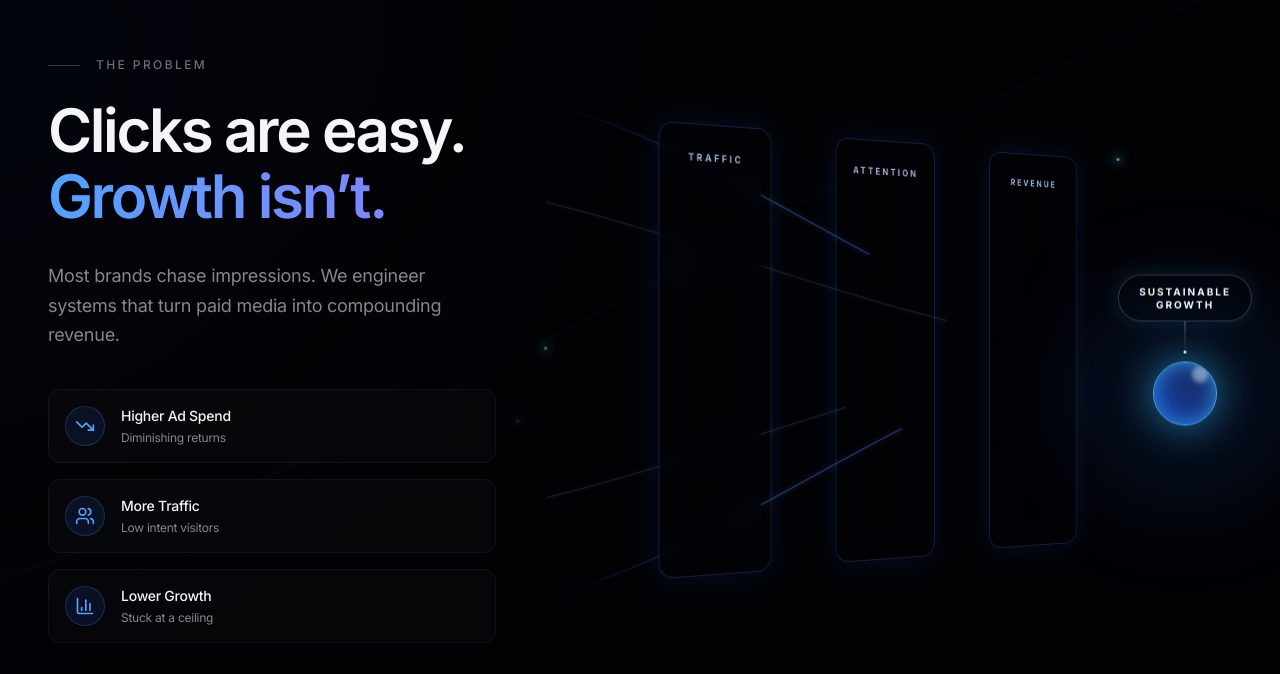
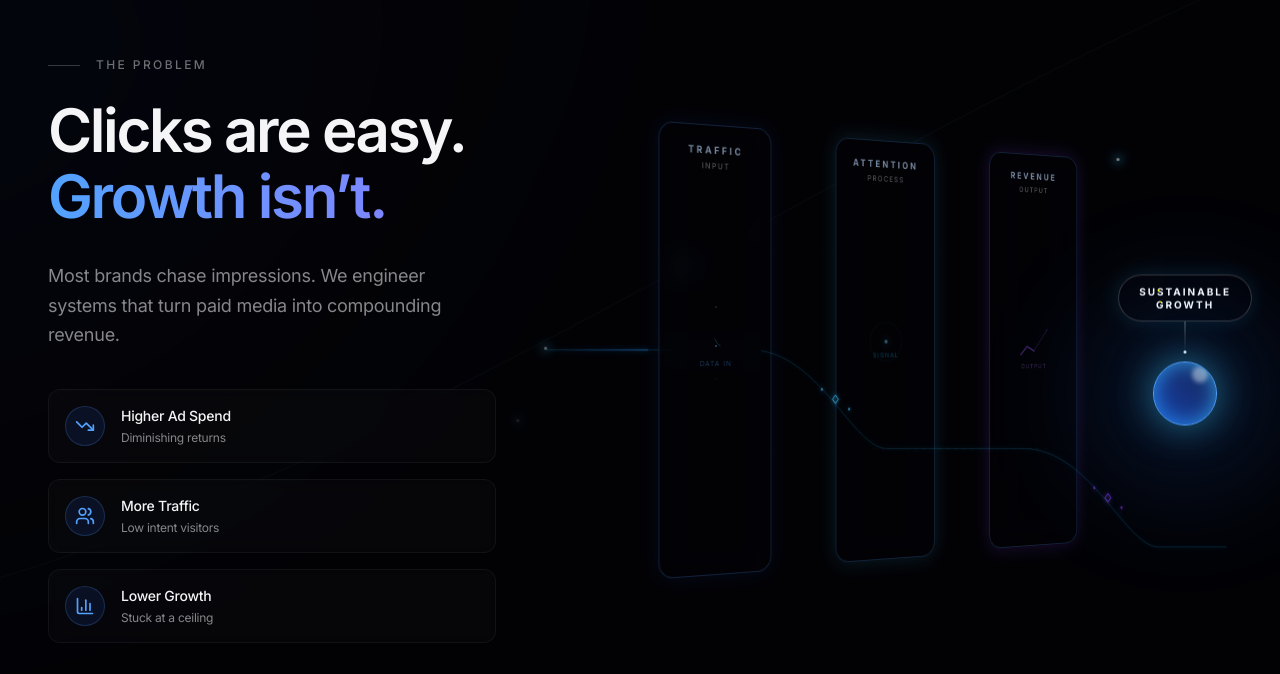
Before and after one commit to manishworkss/Digilabs, a Next.js app: page / in a window 1280 px wide. Shown: the part 946-1620 px from the top of the page. Built offline with nearby package versions, Linux system fonts and the light colour scheme; no server answers.

Commit message:
feat: add interactive SVG connectors and hover states to the Statement section analytics visualization

```diff
--- a/src/components/layout/FloatingCTA.tsx
+++ b/src/components/layout/FloatingCTA.tsx
@@ -39,7 +39,7 @@ export function FloatingCTA() {
           exit={prefersReduced ? { opacity: 0 } : { opacity: 0, y: 20, scale: 0.95 }}
           transition={{ duration: 0.3, ease: [0.25, 0.1, 0.25, 1] }}
         >
-          <Button href="#contact" size="default">
+          <Button href="#contact" size="default" className="rounded-full !bg-none !bg-[#7bc4e9] text-white hover:!brightness-110 shadow-lg">
             Book a Call
           </Button>
         </motion.div>
--- a/src/components/sections/Statement.tsx
+++ b/src/components/sections/Statement.tsx
@@ -17,6 +17,7 @@ export function Statement() {
   const prefersReduced = useReducedMotion();
   const [isMobile, setIsMobile] = useState(true);
   const [mousePosition, setMousePosition] = useState({ x: 0, y: 0 });
+  const [activeHover, setActiveHover] = useState<number | null>(null);
 
   useEffect(() => {
     const handleResize = () => setIsMobile(window.innerWidth < 1024);
@@ -114,6 +115,49 @@ export function Statement() {
 
       <div className="max-w-[1440px] w-full mx-auto px-6 lg:px-12 relative z-10 flex flex-col lg:flex-row gap-16 lg:gap-8">
 
+        {/* SVG Connector Lines (Card -> Stage) */}
+        {!isMobile && (
+          <div className="absolute inset-0 pointer-events-none z-0 hidden lg:block">
+            <svg className="w-full h-full" viewBox="0 0 1000 800" preserveAspectRatio="none">
+              <defs>
+                <linearGradient id="lineGrad0" x1="0%" y1="0%" x2="100%" y2="0%">
+                  <stop offset="0%" stopColor="rgba(56,189,248,0)" />
+                  <stop offset="50%" stopColor="rgba(56,189,248,1)" />
+                  <stop offset="100%" stopColor="rgba(56,189,248,0)" />
+                </linearGradient>
+                <linearGradient id="lineGrad1" x1="0%" y1="0%" x2="100%" y2="0%">
+                  <stop offset="0%" stopColor="rgba(56,189,248,0)" />
+                  <stop offset="50%" stopColor="rgba(56,189,248,1)" />
+                  <stop offset="100%" stopColor="rgba(124,58,237,0)" />
+                </linearGradient>
+                <linearGradient id="lineGrad2" x1="0%" y1="0%" x2="100%" y2="0%">
+                  <stop offset="0%" stopColor="rgba(124,58,237,0)" />
+                  <stop offset="50%" stopColor="rgba(168,85,247,1)" />
+                  <stop offset="100%" stopColor="rgba(168,85,247,0)" />
+                </linearGradient>
+              </defs>
+
+              {/* Higher Ad Spend -> Traffic */}
+              <g className={`transition-opacity duration-700 ${activeHover === 0 ? "opacity-100" : "opacity-0"}`}>
+                <path d="M 350,400 C 400,400 450,350 500,350" fill="none" stroke="rgba(56,189,248,0.2)" strokeWidth="1" />
+                <path d="M 350,400 C 400,400 450,350 500,350" fill="none" stroke="url(#lineGrad0)" strokeWidth="1.5" strokeDasharray="100 800" className={prefersReduced ? "" : "animate-[dash-flow_3s_linear_infinite]"} />
+              </g>
+
+              {/* More Traffic -> Attention */}
+              <g className={`transition-opacity duration-700 ${activeHover === 1 ? "opacity-100" : "opacity-0"}`}>
+                <path d="M 350,500 C 450,500 550,450 700,450" fill="none" stroke="rgba(56,189,248,0.2)" strokeWidth="1" />
+                <path d="M 350,500 C 450,500 550,450 700,450" fill="none" stroke="url(#lineGrad1)" strokeWidth="1.5" strokeDasharray="100 800" className={prefersReduced ? "" : "animate-[dash-flow_3s_linear_infinite]"} />
+              </g>
+
+              {/* Lower Growth -> Revenue */}
+              <g className={`transition-opacity duration-700 ${activeHover === 2 ? "opacity-100" : "opacity-0"}`}>
+                <path d="M 350,600 C 450,600 700,550 900,550" fill="none" stroke="rgba(124,58,237,0.2)" strokeWidth="1" />
+                <path d="M 350,600 C 450,600 700,550 900,550" fill="none" stroke="url(#lineGrad2)" strokeWidth="1.5" strokeDasharray="100 800" className={prefersReduced ? "" : "animate-[dash-flow_3s_linear_infinite]"} />
+              </g>
+            </svg>
+          </div>
+        )}
+
         {/* LEFT SIDE: Copy & Insights (40%) */}
         <div className="w-full lg:w-[40%] flex flex-col justify-center gap-8">
           <motion.div
@@ -158,13 +202,20 @@ export function Statement() {
                 viewport={{ once: true, margin: "-20%" }}
                 variants={insightVariants}
                 custom={idx}
-                className="flex items-center gap-4 p-4 rounded-xl border border-white/5 bg-white/[0.02] backdrop-blur-sm relative overflow-hidden group w-full max-w-md"
+                onMouseEnter={() => setActiveHover(idx)}
+                onMouseLeave={() => setActiveHover(null)}
+                className={`flex items-center gap-4 p-4 rounded-xl border bg-white/[0.02] backdrop-blur-sm relative overflow-hidden group w-full max-w-md transition-all duration-500 cursor-default
+                  ${activeHover === idx ? "border-blue-400/40 shadow-[0_0_20px_rgba(56,189,248,0.1)]" : "border-white/5"}
+                  ${activeHover !== null && activeHover !== idx ? "opacity-50" : "opacity-100"}
+                `}
               >
-                <div className="absolute inset-0 bg-gradient-to-r from-blue-500/5 to-transparent opacity-0 group-hover:opacity-100 transition-opacity duration-500" />
-                <div className="flex items-center justify-center w-10 h-10 rounded-full bg-blue-900/20 border border-blue-400/20 text-blue-400">
+                <div className={`absolute inset-0 bg-gradient-to-r from-blue-500/10 to-transparent transition-opacity duration-500 ${activeHover === idx ? "opacity-100" : "opacity-0"}`} />
+                <div className={`flex items-center justify-center w-10 h-10 rounded-full border transition-all duration-500 z-10
+                  ${activeHover === idx ? "bg-blue-900/40 border-blue-400/60 text-blue-300 shadow-[0_0_15px_rgba(56,189,248,0.5)]" : "bg-blue-900/20 border-blue-400/20 text-blue-400"}
+                `}>
                   <insight.icon className="w-5 h-5" />
                 </div>
-                <div>
+                <div className="z-10">
                   <h4 className="text-sm font-medium text-nova-white">{insight.label}</h4>
                   <p className="text-xs text-nova-gray mt-1">{insight.sub}</p>
                 </div>
@@ -214,12 +265,31 @@ export function Statement() {
                   </filter>
                 </defs>
                 <g filter="url(#streamGlow)">
-                  {/* Chaos -> Focus -> Converge */}
-                  <path d="M 0,100 C 300,150 600,350 900,350" fill="none" stroke="url(#streamDesktop)" strokeWidth="1" className={prefersReduced ? "" : "animate-[dash-flow_10s_linear_infinite]"} strokeDasharray="500 1000" />
-                  <path d="M 0,200 C 300,250 600,350 900,350" fill="none" stroke="rgba(147,197,253,0.4)" strokeWidth="0.5" className={prefersReduced ? "" : "animate-[dash-flow_12s_linear_infinite]"} strokeDasharray="600 800" />
-                  <path d="M 0,350 C 300,350 600,350 900,350" fill="none" stroke="url(#streamDesktop)" strokeWidth="2" className={prefersReduced ? "" : "animate-[dash-flow_8s_linear_infinite]"} strokeDasharray="400 600" />
-                  <path d="M 0,500 C 300,450 600,350 900,350" fill="none" stroke="rgba(147,197,253,0.4)" strokeWidth="0.5" className={prefersReduced ? "" : "animate-[dash-flow_11s_linear_infinite]"} strokeDasharray="450 900" />
-                  <path d="M 0,600 C 300,550 600,350 900,350" fill="none" stroke="url(#streamDesktop)" strokeWidth="1" className={prefersReduced ? "" : "animate-[dash-flow_9s_linear_infinite]"} strokeDasharray="550 1200" />
+                  {/* Clean Signal Path: Traffic -> Attention -> Revenue */}
+                  {/* Base path (faint) */}
+                  <path d="M 0,350 L 300,350 C 400,350 450,450 500,450 L 700,450 C 800,450 850,550 900,550 L 1000,550" fill="none" stroke="rgba(56,189,248,0.2)" strokeWidth="1" />
+
+                  {/* Animated Traveling Signal */}
+                  <path d="M 0,350 L 300,350 C 400,350 450,450 500,450 L 700,450 C 800,450 850,550 900,550 L 1000,550" fill="none" stroke="url(#streamDesktop)" strokeWidth="2" className={prefersReduced ? "" : "animate-[dash-flow_6s_linear_infinite]"} strokeDasharray="150 1200" />
+
+                  {/* Micro Nodes Traffic ↔ Attention */}
+                  <g transform="translate(425, 400)">
+                    <circle cx="-20" cy="-10" r="1.5" fill="rgba(56,189,248,0.6)" />
+                    <rect x="-3" y="-3" width="6" height="6" fill="none" stroke="rgba(56,189,248,0.8)" strokeWidth="1" transform="rotate(45)" />
+                    <circle cx="20" cy="10" r="1.5" fill="rgba(56,189,248,0.6)" />
+                  </g>
+
+                  {/* Micro Nodes Attention ↔ Revenue */}
+                  <g transform="translate(825, 500)">
+                    <circle cx="-20" cy="-10" r="1.5" fill="rgba(124,58,237,0.6)" />
+                    <rect x="-3" y="-3" width="6" height="6" fill="none" stroke="rgba(124,58,237,0.8)" strokeWidth="1" transform="rotate(45)" />
+                    <circle cx="20" cy="10" r="1.5" fill="rgba(124,58,237,0.6)" />
+                  </g>
+
+                  {/* Sparse background horizontal lines for technical atmosphere */}
+                  <path d="M 0,250 L 1000,250" fill="none" stroke="rgba(255,255,255,0.03)" strokeWidth="1" strokeDasharray="4 8" />
+                  <path d="M 0,450 L 1000,450" fill="none" stroke="rgba(255,255,255,0.03)" strokeWidth="1" strokeDasharray="4 8" />
+                  <path d="M 0,650 L 1000,650" fill="none" stroke="rgba(255,255,255,0.03)" strokeWidth="1" strokeDasharray="4 8" />
                 </g>
               </svg>
             </motion.div>
@@ -242,19 +312,25 @@ export function Statement() {
                   </linearGradient>
                 </defs>
                 <g filter="url(#streamGlow)">
-                  <path d="M 50,0 C 150,200 200,400 200,700" fill="none" stroke="url(#streamMobile)" strokeWidth="1" className={prefersReduced ? "" : "animate-[dash-flow_10s_linear_infinite]"} strokeDasharray="300 800" />
-                  <path d="M 200,0 C 200,200 200,400 200,700" fill="none" stroke="url(#streamMobile)" strokeWidth="2" className={prefersReduced ? "" : "animate-[dash-flow_8s_linear_infinite]"} strokeDasharray="400 600" />
-                  <path d="M 350,0 C 250,200 200,400 200,700" fill="none" stroke="url(#streamMobile)" strokeWidth="1" className={prefersReduced ? "" : "animate-[dash-flow_9s_linear_infinite]"} strokeDasharray="350 900" />
+                  <path d="M 200,0 L 200,800" fill="none" stroke="rgba(56,189,248,0.15)" strokeWidth="1" />
+                  <path d="M 200,0 L 200,800" fill="none" stroke="url(#streamMobile)" strokeWidth="2" className={prefersReduced ? "" : "animate-[dash-flow_6s_linear_infinite]"} strokeDasharray="150 800" />
                 </g>
               </svg>
             </motion.div>
 
             {/* The 3 Glass Panels (Gates) */}
             <div className="absolute inset-0 flex flex-col lg:flex-row items-center justify-center gap-8 lg:gap-10 pointer-events-auto" style={{ transformStyle: "preserve-3d" }}>
-              {['TRAFFIC', 'ATTENTION', 'REVENUE'].map((label, idx) => (
+              {['TRAFFIC', 'ATTENTION', 'REVENUE'].map((label, idx) => {
+                const isActive = activeHover === idx;
+                const baseGlow = idx === 0 ? "rgba(29,78,216,0.1)" : idx === 1 ? "rgba(56,189,248,0.15)" : "rgba(124,58,237,0.2)";
+                const activeGlow = idx === 0 ? "rgba(56,189,248,0.3)" : idx === 1 ? "rgba(56,189,248,0.4)" : "rgba(124,58,237,0.5)";
+
+                return (
                   <motion.div
                     key={label}
-                  className="relative group flex items-center justify-center w-[200px] h-[60px] lg:w-[130px] lg:h-[450px] rounded-2xl border border-blue-400/20 bg-[#020205]/40 backdrop-blur-md shadow-[0_0_30px_rgba(29,78,216,0.15)] overflow-hidden transition-all duration-500 hover:border-blue-400/40 hover:bg-[#020205]/20 hover:shadow-[0_0_40px_rgba(56,189,248,0.25)]"
+                    className={`relative group flex flex-col items-center justify-center w-[200px] h-[60px] lg:w-[130px] lg:h-[450px] rounded-2xl border bg-[#020205]/40 backdrop-blur-md overflow-hidden transition-all duration-700
+                      ${isActive ? "border-blue-400/50" : "border-blue-400/20"}
+                    `}
                     initial="hidden"
                     whileInView="visible"
                     viewport={{ once: true, margin: "-20%" }}
@@ -263,16 +339,85 @@ export function Statement() {
                     style={{
                       transformStyle: "preserve-3d",
                       rotateY: isMobile ? 0 : 35,
-                    x: isMobile ? 0 : idx * -20, // Pull them closer together horizontally
-                    z: prefersReduced || isMobile ? 0 : -idx * 150, // Massive depth to make them shrink in the distance
+                      x: isMobile ? 0 : idx * -20,
+                      z: prefersReduced || isMobile ? 0 : -idx * 150,
+                      boxShadow: `0 0 ${isActive ? '40px' : '20px'} ${isActive ? activeGlow : baseGlow}`
                     }}
                   >
-                  <div className="absolute inset-0 bg-gradient-to-b from-blue-400/0 to-transparent group-hover:from-blue-400/10 transition-colors duration-500" />
-                  <span className="text-[10px] tracking-[0.3em] font-bold text-blue-200/80 uppercase group-hover:text-blue-100 transition-colors duration-500 -translate-y-32 lg:-translate-y-48">
+                    <div className={`absolute inset-0 bg-gradient-to-b transition-opacity duration-700
+                      ${idx === 0 ? "from-blue-500/15" : idx === 1 ? "from-sky-400/15" : "from-purple-500/20"}
+                      ${isActive ? "opacity-100 to-transparent" : "opacity-0 to-transparent"}
+                    `} />
+
+                    {/* Internal System Activity */}
+                    <div className="absolute inset-0 overflow-hidden pointer-events-none flex items-center justify-center">
+
+                      {/* Traffic (INPUT) */}
+                      {idx === 0 && (
+                        <div className={`flex flex-col items-center transition-all duration-700 ${isActive ? "opacity-100" : "opacity-40"}`}>
+                          <svg width="40" height="20" viewBox="0 0 40 20" fill="none" className="mb-2">
+                            <path d="M0,10 C10,10 15,0 20,10 C25,20 30,10 40,10" stroke="rgba(56,189,248,0.6)" strokeWidth="1" className={prefersReduced ? "" : "animate-[dash-flow_3s_linear_infinite]"} strokeDasharray="10 20" />
+                          </svg>
+                          <span className="text-[7px] tracking-[0.2em] text-blue-400/80">DATA IN</span>
+                          {/* 3 tiny dots */}
+                          {!prefersReduced && [...Array(3)].map((_, i) => (
+                            <motion.div key={i} className="absolute w-0.5 h-0.5 bg-blue-300 rounded-full"
+                              initial={{ y: -50, opacity: 0 }}
+                              animate={{ y: 50, opacity: [0, 1, 0] }}
+                              transition={{ duration: 2, repeat: Infinity, delay: i * 0.6 }}
+                            />
+                          ))}
+                        </div>
+                      )}
+
+                      {/* Attention (PROCESS) */}
+                      {idx === 1 && (
+                        <div className={`flex flex-col items-center transition-all duration-700 ${isActive ? "opacity-100" : "opacity-40"}`}>
+                          <div className="relative flex items-center justify-center mb-2">
+                            <div className="w-1 h-1 bg-sky-300 rounded-full shadow-[0_0_8px_rgba(56,189,248,1)]" />
+                            {!prefersReduced && (
+                              <motion.div className="absolute w-6 h-6 border border-sky-400/40 rounded-full"
+                                animate={{ scale: [1, 2], opacity: [0.8, 0] }}
+                                transition={{ duration: 1.5, repeat: Infinity, ease: "easeOut" }}
+                              />
+                            )}
+                          </div>
+                          <span className="text-[7px] tracking-[0.2em] text-sky-400/80">SIGNAL</span>
+                        </div>
+                      )}
+
+                      {/* Revenue (OUTPUT) */}
+                      {idx === 2 && (
+                        <div className={`flex flex-col items-center transition-all duration-700 ${isActive ? "opacity-100" : "opacity-40"}`}>
+                          <svg width="40" height="30" viewBox="0 0 40 30" fill="none" className="mb-2">
+                            <path d="M0,30 L10,20 L20,25 L40,0" stroke="rgba(168,85,247,0.6)" strokeWidth="1" />
+                            <circle cx="40" cy="0" r="1.5" fill="rgba(168,85,247,1)" style={{ filter: "drop-shadow(0 0 5px rgba(168,85,247,1))" }} />
+                            {!prefersReduced && (
+                              <motion.path d="M0,30 L10,20 L20,25 L40,0" stroke="rgba(168,85,247,1)" strokeWidth="1.5" strokeDasharray="60"
+                                initial={{ strokeDashoffset: 60 }}
+                                animate={{ strokeDashoffset: 0 }}
+                                transition={{ duration: 2, repeat: Infinity, ease: "easeInOut" }}
+                              />
+                            )}
+                          </svg>
+                          <span className="text-[7px] tracking-[0.2em] text-purple-400/80">OUTPUT</span>
+                        </div>
+                      )}
+                    </div>
+
+                    <div className="z-10 flex flex-col items-center -translate-y-32 lg:-translate-y-48">
+                      <span className={`text-[10px] tracking-[0.3em] font-bold uppercase transition-colors duration-500
+                        ${isActive ? "text-white" : "text-blue-200/60"}
+                      `}>
                         {label}
                       </span>
+                      <span className="text-[8px] tracking-[0.2em] font-medium text-nova-gray mt-1 opacity-60">
+                        {idx === 0 ? "INPUT" : idx === 1 ? "PROCESS" : "OUTPUT"}
+                      </span>
+                    </div>
                   </motion.div>
-              ))}
+                );
+              })}
             </div>
 
             {/* Sparse Particles following paths (Desktop Only) */}
```
Also changed, not shown: src/components/sections/Hero.tsx (+7 -3 lines). Lines whose indentation alone changed are shown as unchanged.
